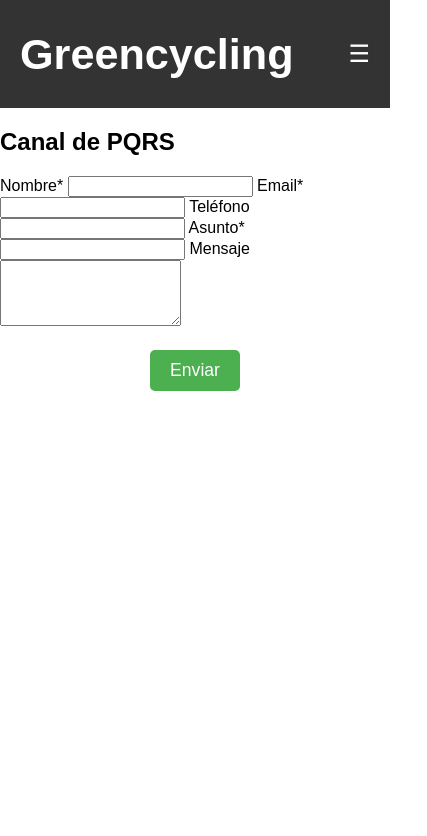
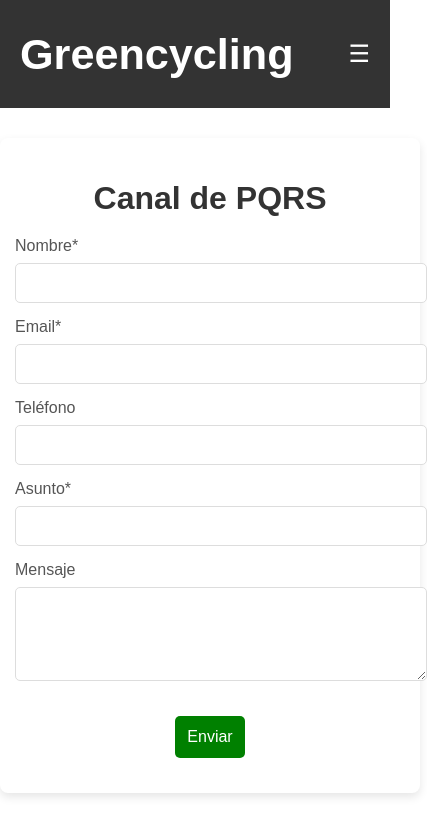
Before and after one commit to marianaCano/greencycling, a plain HTML site: page pqrs.html in a window 390 px wide. Shown: the whole page, 427 px wide, since content can reach past the window. Drawn offline with Linux system fonts and the light colour scheme.

Commit message:
servicios

```diff
--- a/styles.css
+++ b/styles.css
@@ -151,16 +151,50 @@ p {
         transform: translateY(0);
     }
 }
-
+.services-section {
+    display: flex;
+    flex-direction: row;
+    justify-content: space-between;
+    align-items: center;
+    margin-bottom: 30px;
+}
+/* Imagen de servicios */
+.service-image {
+    width: 100%;
+    border-radius: 8px;
+    box-shadow: 0 4px 10px rgba(0, 0, 0, 0.1);
+}
 /* Estilos para otras páginas */
 .services-container {
     display: flex;
     gap: 20px;
 }
 
-.services-container img {
-    width: 50%;
-    border-radius: 10px;
+/* Responsividad */
+@media (max-width: 768px) {
+    .services-section {
+        flex-direction: column;
+        align-items: center;
+    }
+
+    .image-container {
+        margin-right: 0;
+        margin-bottom: 20px;
+    }
+
+    .text-container {
+        text-align: center;
+    }
+
+    .text-container ul {
+        list-style-type: none;
+        padding: 0;
+    }
+
+    .contact-button a {
+        font-size: 1rem;
+        padding: 10px 20px;
+    }
 }
 
 .services-content {
@@ -269,3 +303,85 @@ button:hover {
         height: 300px;
     }
 }
+/* Contenedor principal para PQRS */
+.pqrs-container {
+    width: 100%;
+    max-width: 800px;
+    margin: 30px auto;
+    padding: 20px;
+    background-color: #fff;
+    border-radius: 8px;
+    box-shadow: 0 4px 10px rgba(0, 0, 0, 0.1);
+}
+
+/* Título de la sección */
+.pqrs-container h2 {
+    font-size: 2rem;
+    color: #333;
+    margin-bottom: 20px;
+    text-align: center;
+    font-weight: 700;
+}
+
+/* Estilos del formulario */
+.pqrs-form {
+    display: flex;
+    flex-direction: column;
+}
+
+/* Etiquetas de los campos */
+.pqrs-form label {
+    font-size: 1.1rem;
+    color: #555;
+    margin-bottom: 8px;
+}
+
+/* Campos de entrada (input y textarea) */
+.pqrs-form input,
+.pqrs-form textarea {
+    padding: 10px;
+    font-size: 1rem;
+    border: 1px solid #ddd;
+    border-radius: 5px;
+    margin-bottom: 15px;
+    width: 100%;
+}
+
+/* Estilo para el textarea */
+.pqrs-form textarea {
+    resize: vertical;
+}
+
+/* Botón de enviar */
+.pqrs-form button {
+    padding: 12px;
+    background-color: #008000;
+    color: white;
+    border: none;
+    border-radius: 5px;
+    font-size: 1.1rem;
+    cursor: pointer;
+    transition: background-color 0.3s ease;
+}
+
+/* Efecto de hover en el botón */
+.pqrs-form button:hover {
+    background-color: #005700;
+}
+
+/* Responsividad */
+@media (max-width: 768px) {
+    .pqrs-container {
+        padding: 15px;
+    }
+
+    .pqrs-form label,
+    .pqrs-form input,
+    .pqrs-form textarea {
+        font-size: 1rem;
+    }
+
+    .pqrs-form button {
+        font-size: 1rem;
+    }
+}
```
